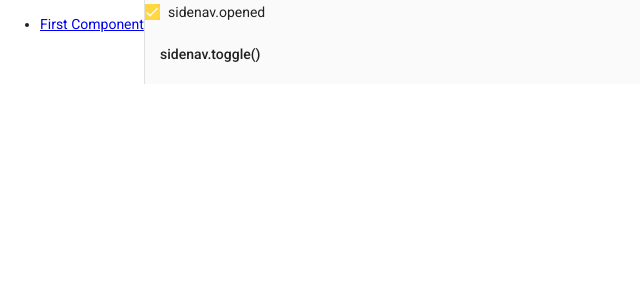
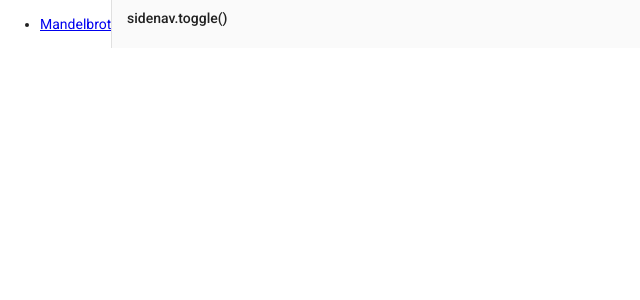
Before and after one commit to ryanradder11/mandelbrot-web-workers, an Angular app: page / in a window 1280 px wide. Shown: the top 300 px of the page, without its empty margins (0-640 px from the left). Built offline with nearby package versions, Linux system fonts and the light colour scheme.

Commit message:
-change route name

```diff
--- a/src/app/app.component.html
+++ b/src/app/app.component.html
@@ -3,15 +3,13 @@
                (closed)="events.push('close!')">
     <nav>
       <ul>
-        <li><a routerLink="/mandelbrot" routerLinkActive="active" ariaCurrentWhenActive="page">First Component</a></li>
+        <li><a routerLink="/mandelbrot" routerLinkActive="active" ariaCurrentWhenActive="page">Mandelbrot</a></li>
       </ul>
     </nav>
   </mat-sidenav>
 
   <mat-sidenav-content>
-    <p><mat-checkbox [(ngModel)]="opened">sidenav.opened</mat-checkbox></p>
     <p><button mat-button (click)="sidenav.toggle()">sidenav.toggle()</button></p>
-
     <router-outlet></router-outlet>
   </mat-sidenav-content>
 </mat-sidenav-container>
```
